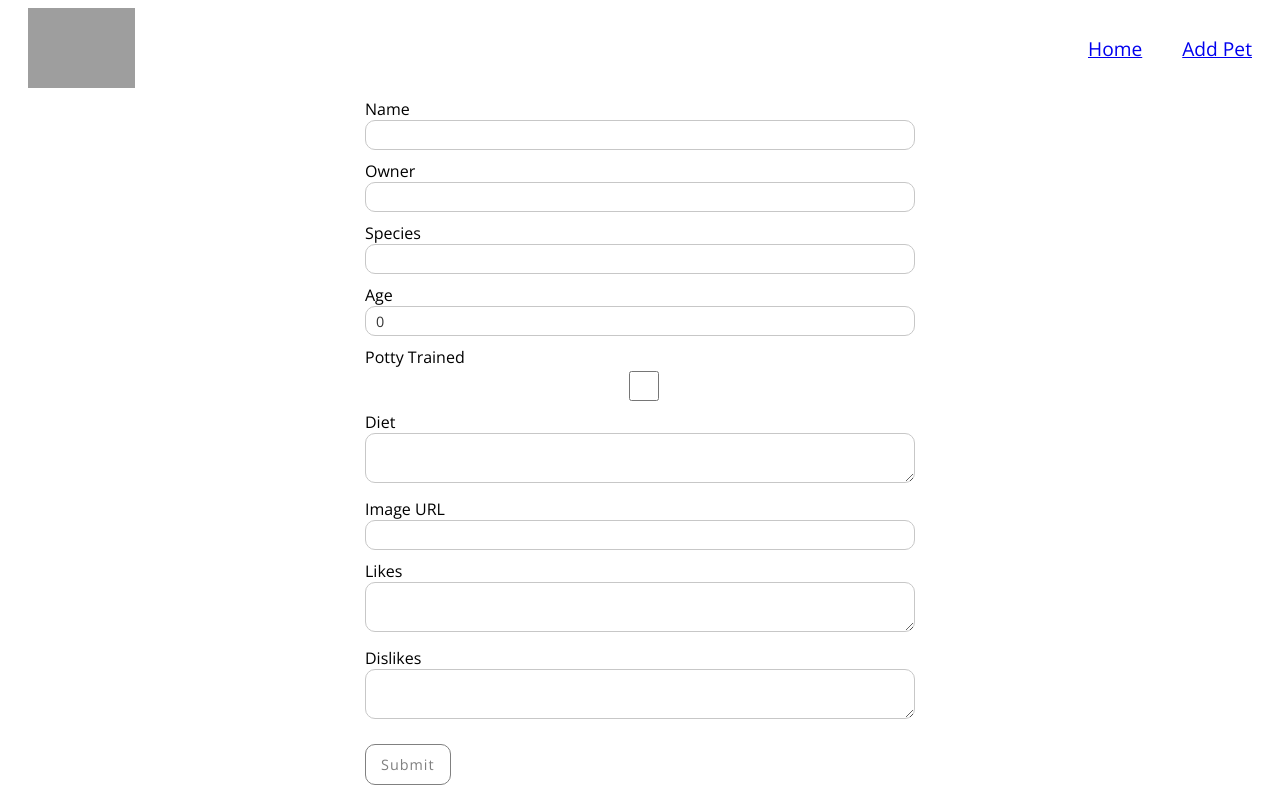
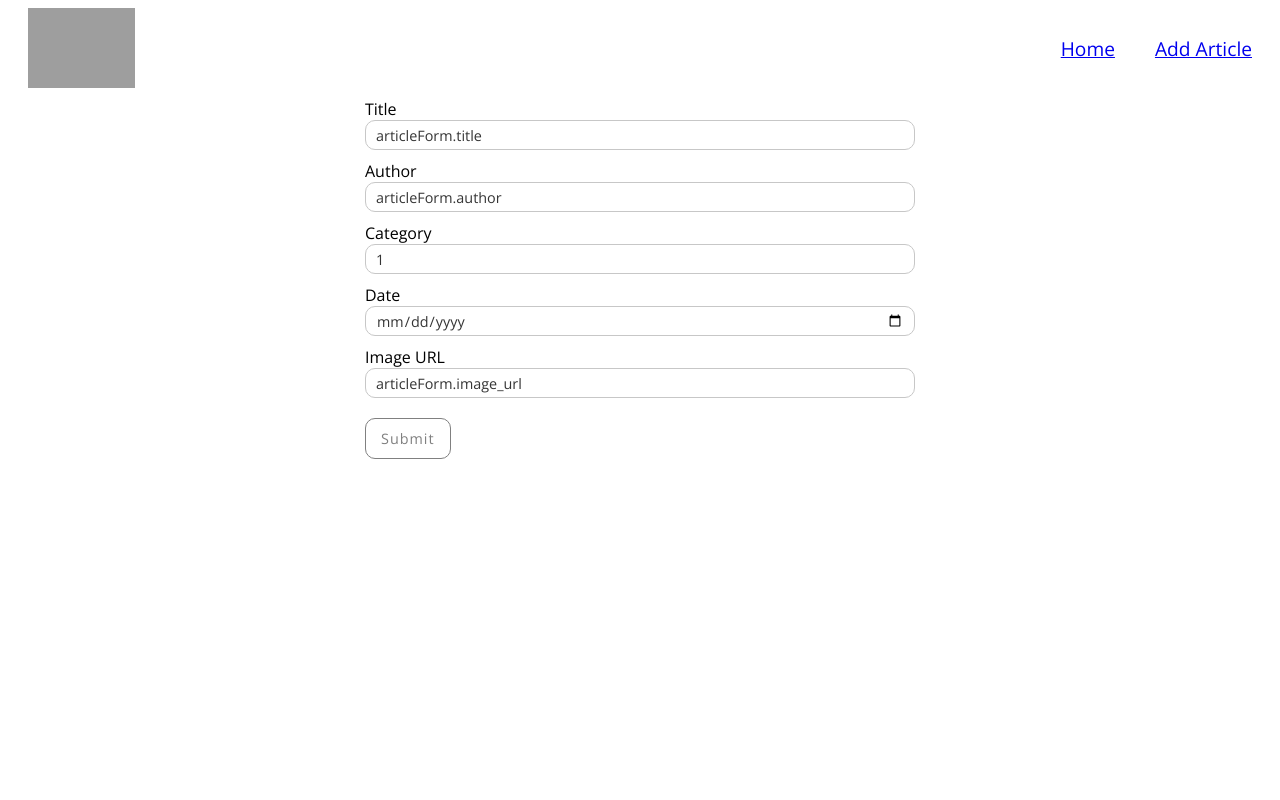
Before and after one commit to dailybruin/woof, a Next.js app: page /new in a window 1280 px wide. Built offline with nearby package versions, Linux system fonts and the light colour scheme; grey boxes are pictures that could not be loaded.

Commit message:
Starter code for backend for form subission - schema needs to be changed

```diff
--- a/components/Form.tsx
+++ b/components/Form.tsx
@@ -3,15 +3,13 @@ import { useRouter } from "next/router";
 import { mutate } from "swr";
 
 interface FormData {
-  name: string;
-  owner_name: string;
-  species: string;
-  age: number;
-  poddy_trained: boolean;
-  diet: string[];
+  title: string;
+  author: string;
+  category: number;
+  created_date: Date;
+  updated_date: Date;
+  content: string;
   image_url: string;
-  likes: string[];
-  dislikes: string[];
 }
 
 interface Error {
@@ -23,26 +21,31 @@ interface Error {
 
 type Props = {
   formId: string;
-  petForm: FormData;
-  forNewPet?: boolean;
+  articleForm: FormData;
+  forNewArticle?: boolean;
 };
 
-const Form = ({ formId, petForm, forNewPet = true }: Props) => {
+const Form = ({ formId, articleForm, forNewArticle = true }: Props) => {
   const router = useRouter();
   const contentType = "application/json";
   const [errors, setErrors] = useState({});
   const [message, setMessage] = useState("");
 
   const [form, setForm] = useState({
-    name: petForm.name,
-    owner_name: petForm.owner_name,
-    species: petForm.species,
-    age: petForm.age,
-    poddy_trained: petForm.poddy_trained,
-    diet: petForm.diet,
-    image_url: petForm.image_url,
-    likes: petForm.likes,
-    dislikes: petForm.dislikes,
+    // title: articleForm.title,
+    // author: articleForm.author,
+    // category: articleForm.category,
+    // created_date: articleForm.created_date,
+    // updated_date: articleForm.updated_date,
+    // content: articleForm.content,
+    // image_url: articleForm.image_url,
+    title: "articleForm.title",
+    author: "articleForm.author",
+    category: 1,
+    created_date: new Date(),
+    updated_date: new Date(),
+    content: "articleForm.content",
+    image_url: "articleForm.image_url",
   });
 
   /* The PUT method edits an existing entry in the mongodb database. */
@@ -50,7 +53,7 @@ const Form = ({ formId, petForm, forNewPet = true }: Props) => {
     const { id } = router.query;
 
     try {
-      const res = await fetch(`/api/pets/${id}`, {
+      const res = await fetch(`/api/articles/${id}`, {
         method: "PUT",
         headers: {
           Accept: contentType,
@@ -66,17 +69,17 @@ const Form = ({ formId, petForm, forNewPet = true }: Props) => {
 
       const { data } = await res.json();
 
-      mutate(`/api/pets/${id}`, data, false); // Update the local data without a revalidation
+      mutate(`/api/articles/${id}`, data, false); // Update the local data without a revalidation
       router.push("/");
     } catch (error) {
-      setMessage("Failed to update pet");
+      setMessage("Failed to update article");
     }
   };
 
   /* The POST method adds a new entry in the mongodb database. */
   const postData = async (form: FormData) => {
     try {
-      const res = await fetch("/api/pets", {
+      const res = await fetch("/api/articles", {
         method: "POST",
         headers: {
           Accept: contentType,
@@ -92,18 +95,19 @@ const Form = ({ formId, petForm, forNewPet = true }: Props) => {
 
       router.push("/");
     } catch (error) {
-      setMessage("Failed to add pet");
+      setMessage("Failed to add article");
     }
   };
 
   const handleChange = (
-    e: React.ChangeEvent<HTMLInputElement | HTMLTextAreaElement>,
+    e: React.ChangeEvent<HTMLInputElement | HTMLTextAreaElement>
   ) => {
     const target = e.target;
-    const value =
-      target.name === "poddy_trained"
-        ? (target as HTMLInputElement).checked
-        : target.value;
+    // const value =
+    //   target.name === "author" // ???
+    //     ? (target as HTMLInputElement).checked
+    //     : target.value;
+    const value = target.value;
     const name = target.name;
 
     setForm({
@@ -115,9 +119,8 @@ const Form = ({ formId, petForm, forNewPet = true }: Props) => {
   /* Makes sure pet info is filled for pet name, owner name, species, and image url*/
   const formValidate = () => {
     let err: Error = {};
-    if (!form.name) err.name = "Name is required";
-    if (!form.owner_name) err.owner_name = "Owner is required";
-    if (!form.species) err.species = "Species is required";
+    if (!form.author) err.name = "Author name is required";
+    if (!form.title) err.owner_name = "Article title is required";
     if (!form.image_url) err.image_url = "Image URL is required";
     return err;
   };
@@ -127,7 +130,7 @@ const Form = ({ formId, petForm, forNewPet = true }: Props) => {
     const errs = formValidate();
 
     if (Object.keys(errs).length === 0) {
-      forNewPet ? postData(form) : putData(form);
+      forNewArticle ? postData(form) : putData(form);
     } else {
       setErrors({ errs });
     }
@@ -136,57 +139,41 @@ const Form = ({ formId, petForm, forNewPet = true }: Props) => {
   return (
     <>
       <form id={formId} onSubmit={handleSubmit}>
-        <label htmlFor="name">Name</label>
+        <label htmlFor="title">Title</label>
         <input
           type="text"
           maxLength={20}
-          name="name"
-          value={form.name}
+          name="title"
+          value={form.title}
           onChange={handleChange}
           required
         />
 
-        <label htmlFor="owner_name">Owner</label>
+        <label htmlFor="author">Author</label>
         <input
           type="text"
           maxLength={20}
-          name="owner_name"
-          value={form.owner_name}
+          name="author"
+          value={form.author}
           onChange={handleChange}
           required
         />
 
-        <label htmlFor="species">Species</label>
+        <label htmlFor="category">Category</label>
         <input
           type="text"
           maxLength={30}
-          name="species"
-          value={form.species}
+          name="category"
+          value={form.category}
           onChange={handleChange}
           required
         />
 
-        <label htmlFor="age">Age</label>
+        <label htmlFor="date">Date</label>
         <input
-          type="number"
-          name="age"
-          value={form.age}
-          onChange={handleChange}
-        />
-
-        <label htmlFor="poddy_trained">Potty Trained</label>
-        <input
-          type="checkbox"
-          name="poddy_trained"
-          checked={form.poddy_trained}
-          onChange={handleChange}
-        />
-
-        <label htmlFor="diet">Diet</label>
-        <textarea
-          name="diet"
-          maxLength={60}
-          value={form.diet}
+          type="date"
+          name="created_date"
+          value={Date.now()}
           onChange={handleChange}
         />
 
@@ -197,22 +184,6 @@ const Form = ({ formId, petForm, forNewPet = true }: Props) => {
           value={form.image_url}
           onChange={handleChange}
           required
-        />
-
-        <label htmlFor="likes">Likes</label>
-        <textarea
-          name="likes"
-          maxLength={60}
-          value={form.likes}
-          onChange={handleChange}
-        />
-
-        <label htmlFor="dislikes">Dislikes</label>
-        <textarea
-          name="dislikes"
-          maxLength={60}
-          value={form.dislikes}
-          onChange={handleChange}
         />
 
         <button type="submit" className="btn">
--- /dev/null
+++ b/models/article.ts
@@ -0,0 +1,61 @@
+import mongoose from "mongoose";
+
+export interface Articles extends mongoose.Document {
+  title: string;
+  author: string;
+  category: number;
+  created_date: Date;
+  updated_date: Date;
+  content: string;
+  image_url: string;
+}
+
+/* ArticleSchema will correspond to a collection in your MongoDB database. */
+const ArtcileSchema = new mongoose.Schema<Articles>({
+  title: {
+    /* The name of this article */
+
+    type: String,
+    required: [true, "Please provide a title."],
+    maxlength: [80, "Name cannot be more than 80 characters"],
+  },
+  author: {
+    /* List of  authors */
+
+    type: String,
+    required: [true, "Please provide the author's name"],
+    maxlength: [60, "Author's Name cannot be more than 60 characters"],
+  },
+  category: {
+    /* The category */
+
+    type: Number,
+    required: [true, "Please specify the category of your article."],
+  },
+  created_date: {
+    /* Created date */
+
+    type: Date,
+    default: Date.now,
+  },
+  updated_date: {
+    /* Updated date */
+
+    type: Date,
+    default: Date.now,
+  },
+  content: {
+    /* Article content, if applicable */
+
+    type: String,
+  },
+  image_url: {
+    /* Url to article image */
+
+    required: [true, "Please provide an image url for this article."],
+    type: String,
+  },
+});
+
+export default mongoose.models.Article ||
+  mongoose.model<Articles>("Article", ArtcileSchema);
--- a/pages/_app.tsx
+++ b/pages/_app.tsx
@@ -8,13 +8,13 @@ function MyApp({ Component, pageProps }: AppProps) {
   return (
     <>
       <Head>
-        <title>Pet Care App</title>
+        <title>Create Articles App</title>
       </Head>
 
       <div className="top-bar">
         <div className="nav">
           <Link href="/">Home</Link>
-          <Link href="/new">Add Pet</Link>
+          <Link href="/new">Add Article</Link>
         </div>
 
         <img
--- /dev/null
+++ b/pages/api/articles/[id].ts
@@ -0,0 +1,60 @@
+import { NextApiRequest, NextApiResponse } from "next";
+import dbConnect from "../../../lib/dbConnect";
+import Article from "../../../models/article";
+
+export default async function handler(
+  req: NextApiRequest,
+  res: NextApiResponse
+) {
+  const {
+    query: { id },
+    method,
+  } = req;
+
+  await dbConnect();
+
+  switch (method) {
+    case "GET" /* Get a model by its ID */:
+      try {
+        const article = await Article.findById(id);
+        if (!article) {
+          return res.status(400).json({ success: false });
+        }
+        res.status(200).json({ success: true, data: article });
+      } catch (error) {
+        res.status(400).json({ success: false });
+      }
+      break;
+
+    case "PUT" /* Edit a model by its ID */:
+      try {
+        const article = await Article.findByIdAndUpdate(id, req.body, {
+          new: true,
+          runValidators: true,
+        });
+        if (!article) {
+          return res.status(400).json({ success: false });
+        }
+        res.status(200).json({ success: true, data: article });
+      } catch (error) {
+        res.status(400).json({ success: false });
+      }
+      break;
+
+    case "DELETE" /* Delete a model by its ID */:
+      try {
+        const deletedArticle = await Article.deleteOne({ _id: id });
+        if (!deletedArticle) {
+          return res.status(400).json({ success: false });
+        }
+        res.status(200).json({ success: true, data: {} });
+      } catch (error) {
+        res.status(400).json({ success: false });
+      }
+      break;
+
+    default:
+      res.status(400).json({ success: false });
+      break;
+  }
+}
--- /dev/null
+++ b/pages/api/articles/index.ts
@@ -0,0 +1,38 @@
+import { NextApiRequest, NextApiResponse } from "next";
+import dbConnect from "../../../lib/dbConnect";
+import Article from "../../../models/article";
+
+export default async function handler(
+  req: NextApiRequest,
+  res: NextApiResponse
+) {
+  const { method } = req;
+
+  await dbConnect();
+
+  switch (method) {
+    case "GET":
+      try {
+        const articles = await Article.find(
+          {}
+        ); /* find all the data in our database */
+        res.status(200).json({ success: true, data: articles });
+      } catch (error) {
+        res.status(400).json({ success: false });
+      }
+      break;
+    case "POST":
+      try {
+        const article = await Article.create(
+          req.body
+        ); /* create a new model in the database */
+        res.status(201).json({ success: true, data: article });
+      } catch (error) {
+        res.status(400).json({ success: false });
+      }
+      break;
+    default:
+      res.status(400).json({ success: false });
+      break;
+  }
+}
--- a/pages/new.tsx
+++ b/pages/new.tsx
@@ -1,19 +1,17 @@
 import Form from "../components/Form";
 
-const NewPet = () => {
-  const petForm = {
-    name: "",
-    owner_name: "",
-    species: "",
-    age: 0,
-    poddy_trained: false,
-    diet: [],
+const NewArticle = () => {
+  const articleForm = {
+    title: "",
+    author: "",
+    category: 0,
     image_url: "",
-    likes: [],
-    dislikes: [],
+    created_date: new Date(),
+    updated_date: new Date(),
+    content: "",
   };
 
-  return <Form formId="add-pet-form" petForm={petForm} />;
+  return <Form formId="add-article-form" articleForm={articleForm} />;
 };
 
-export default NewPet;
+export default NewArticle;
```
Also changed, not shown: pages/[id]/edit.tsx (+20 -16 lines), pages/[id]/index.tsx (+19 -19 lines), pages/index.tsx (+31 -20 lines), 1 other file (tests, documents, lock files or other folders).
